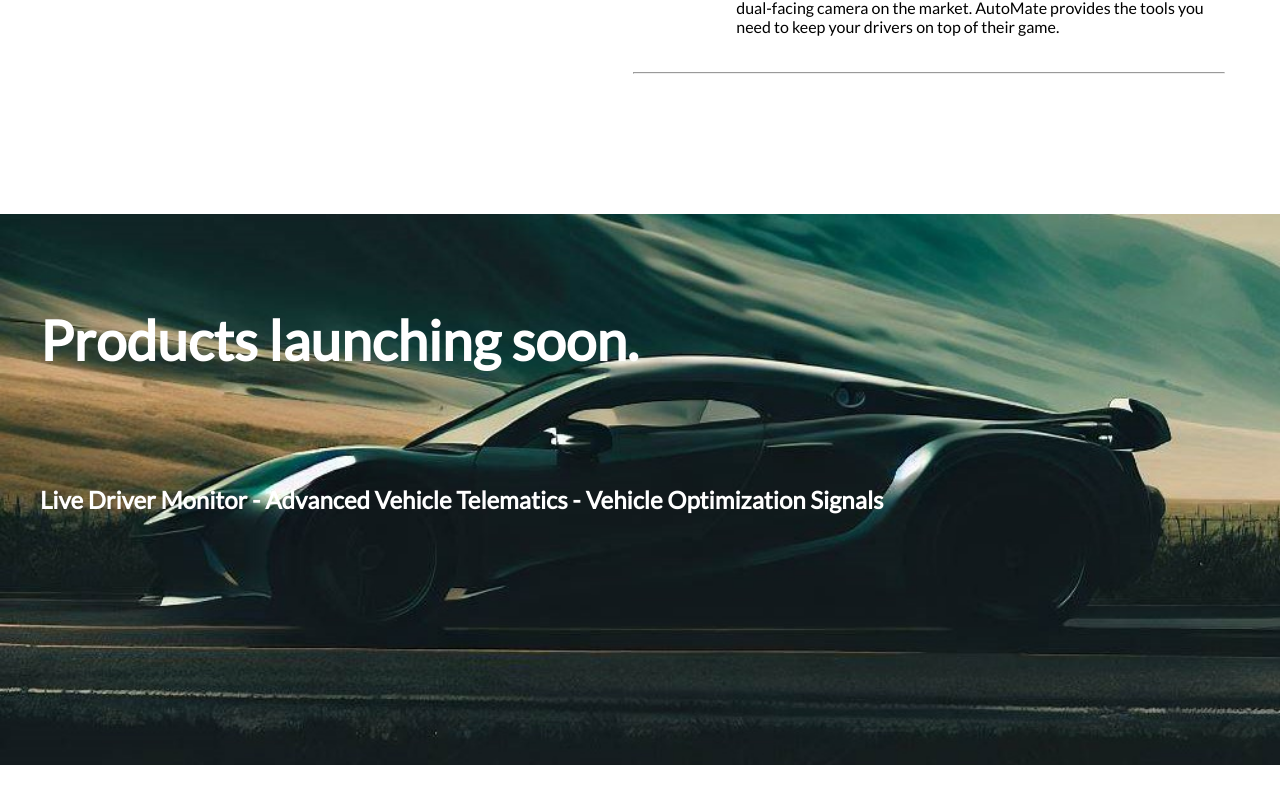
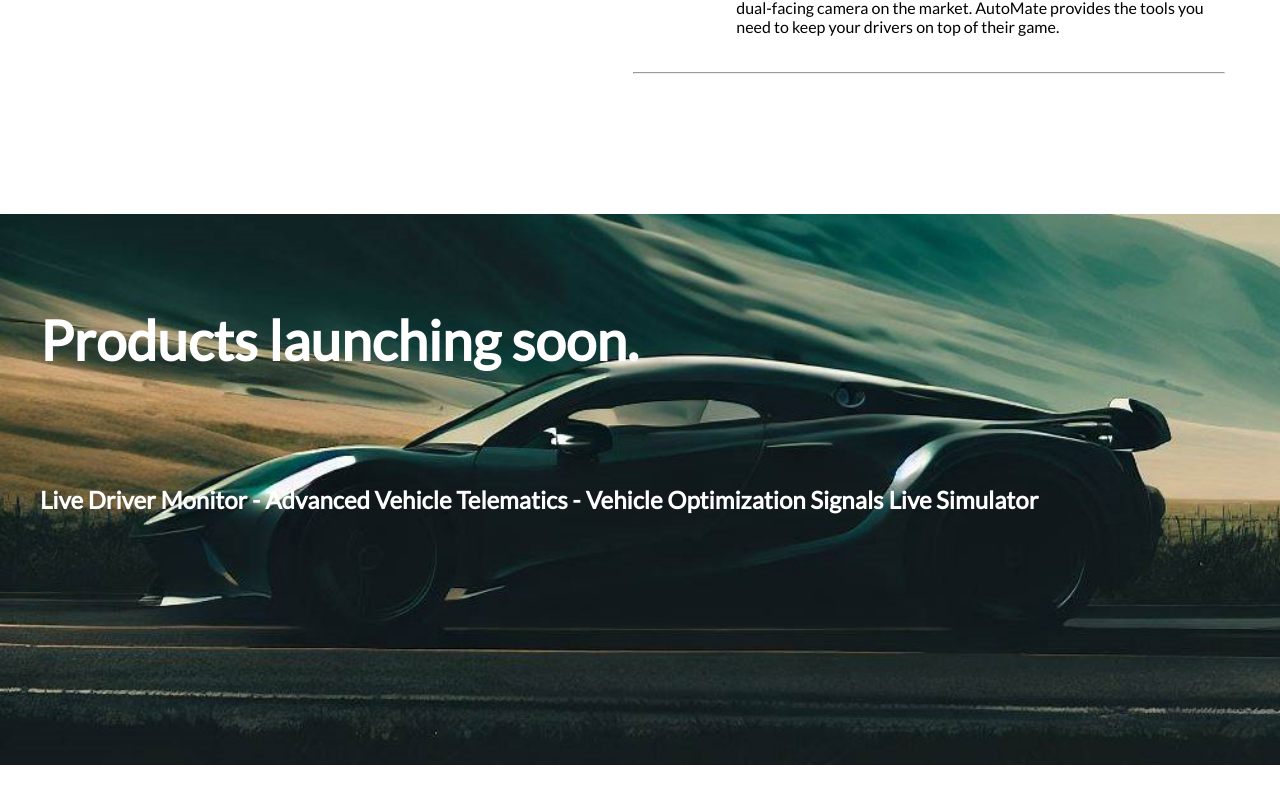
Before and after one commit to Blackie01/AutoMate, a React (Create React App) app: page / in a window 1280 px wide. Shown: the part 1918-2721 px from the top of the page. Built offline with nearby package versions, Linux system fonts and the light colour scheme; a web font is replaced by a local one.

Commit message:
more structure

```diff
--- a/src/components/Homepage.js
+++ b/src/components/Homepage.js
@@ -176,6 +176,7 @@ function Homepage () {
                     <h2 className='slide-text'>Live Driver Monitor - </h2>
                     <h2 className='slide-text'>Advanced Vehicle Telematics - </h2>
                     <h2 className='slide-text'>Vehicle Optimization Signals</h2>
+                    <h2 className='slide-text'>Live Simulator</h2>
                 </section>
 
             </section>
```
